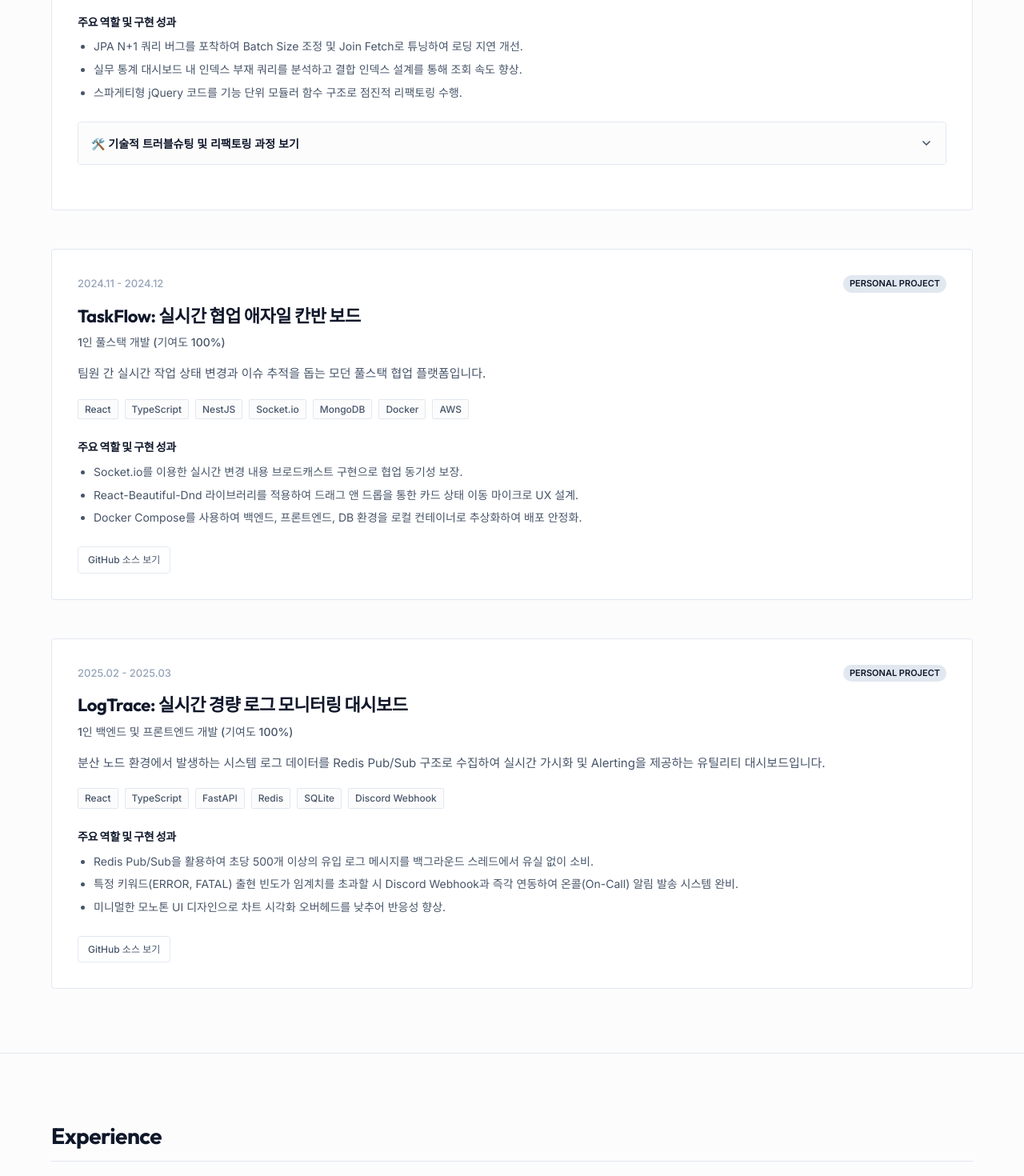
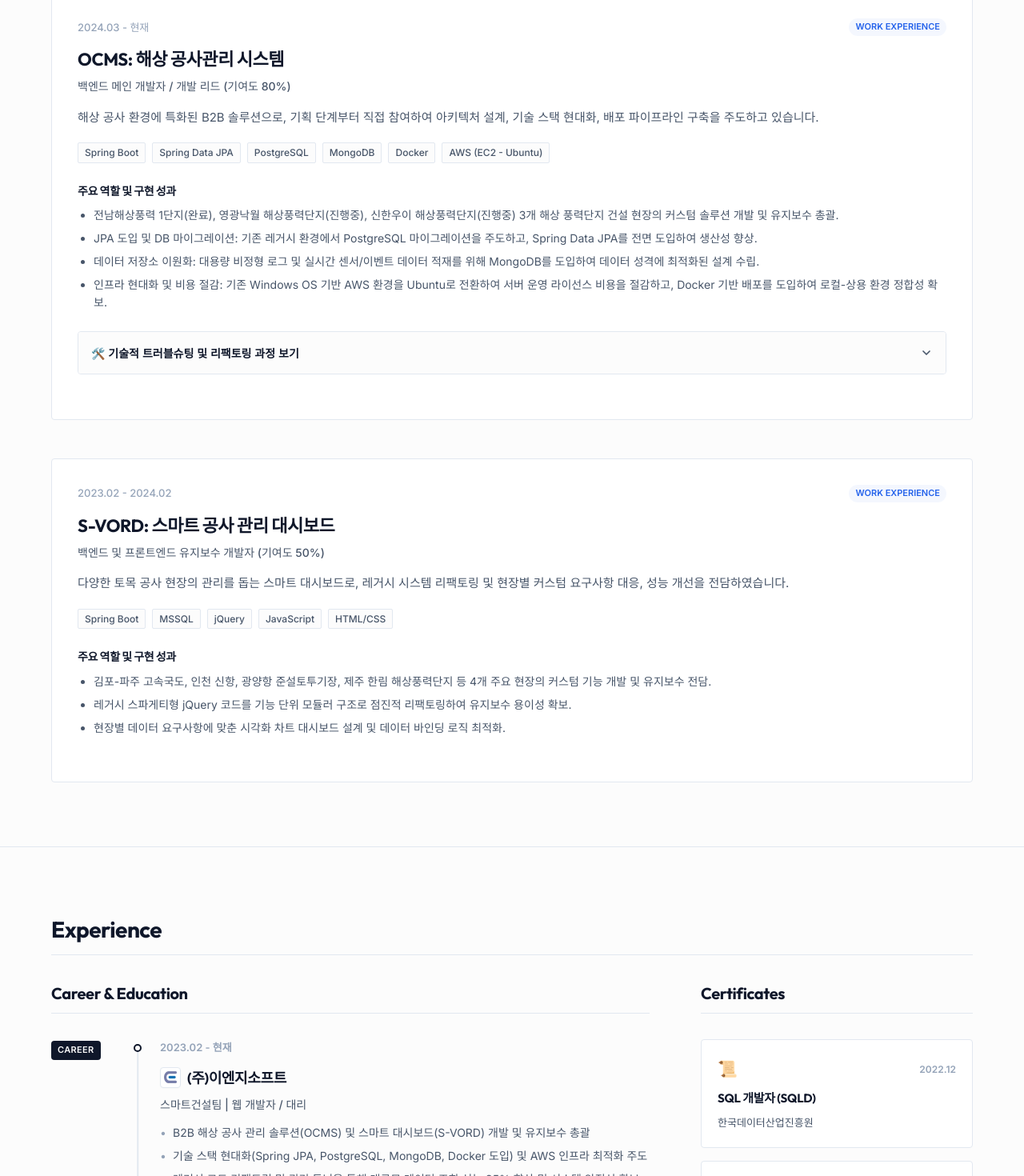
Before and after one commit to interrobang-dev/work-portfolio, a React (Vite) app: page / in a window 1280 px wide. Shown: the part 2880-4350 px from the top of the page at 80% size. Built offline with nearby package versions, Linux system fonts and the light colour scheme.

Commit message:
feat: refine project details and add AI co-programming skills

```diff
--- a/src/data/portfolioData.ts
+++ b/src/data/portfolioData.ts
@@ -73,59 +73,54 @@ export const skillsData: SkillCategory[] = [
         description: "협업을 위한 브랜치 룰 수립 및 CI/CD 파이프라인 자동 빌드 설정 경험."
       }
     ]
+  },
+  {
+    category: "AI & Productivity",
+    items: [
+      {
+        name: "AI Co-programming (Cursor / Claude CLI / Antigravity)",
+        level: "Advanced",
+        description: "Cursor, Claude CLI, Antigravity 등의 AI 도구 및 에이전트를 활용하여 보일러플레이트 작성과 레거시 리팩토링 과정을 가속화하고, 아키텍처 초안 교차 검증 도구로 활용합니다."
+      }
+    ]
   }
 ];
 
 export const projectsData: Project[] = [
   {
-    id: "ocms-refactoring",
-    title: "사내 통합 운영 관리 시스템 (OCMS) 성능 개선 및 유지보수",
+    id: "ocms",
+    title: "OCMS: 해상 공사관리 시스템",
     type: "work",
-    period: "2023.03 - 현재",
-    role: "백엔드 메인 개발자 (기여도 80%)",
-    summary: "Spring Boot와 jQuery 기반의 운영 관리 도구로, DB 병목과 레거시 비효율성 요소를 분석하여 전체 시스템 처리량을 획성적으로 증대시켰습니다.",
-    techStack: ["Spring Boot", "Spring Data JPA", "Oracle DB", "jQuery", "Thymeleaf"],
+    period: "2024.03 - 현재",
+    role: "백엔드 메인 개발자 / 개발 리드 (기여도 80%)",
+    summary: "해상 공사 환경에 특화된 B2B 솔루션으로, 기획 단계부터 직접 참여하여 아키텍처 설계, 기술 스택 현대화, 배포 파이프라인 구축을 주도하고 있습니다.",
+    techStack: ["Spring Boot", "Spring Data JPA", "PostgreSQL", "MongoDB", "Docker", "AWS (EC2 - Ubuntu)"],
     highlights: [
-      "JPA N+1 쿼리 버그를 포착하여 Batch Size 조정 및 Join Fetch로 튜닝하여 로딩 지연 개선.",
-      "실무 통계 대시보드 내 인덱스 부재 쿼리를 분석하고 결합 인덱스 설계를 통해 조회 속도 향상.",
-      "스파게티형 jQuery 코드를 기능 단위 모듈러 함수 구조로 점진적 리팩토링 수행."
+      "전남해상풍력 1단지(완료), 영광낙월 해상풍력단지(진행중), 신한우이 해상풍력단지(진행중) 3개 해상 풍력단지 건설 현장의 커스텀 솔루션 개발 및 유지보수 총괄.",
+      "JPA 도입 및 DB 마이그레이션: 기존 레거시 환경에서 PostgreSQL 마이그레이션을 주도하고, Spring Data JPA를 전면 도입하여 생산성 향상.",
+      "데이터 저장소 이원화: 대용량 비정형 로그 및 실시간 센서/이벤트 데이터 적재를 위해 MongoDB를 도입하여 데이터 성격에 최적화된 설계 수립.",
+      "인프라 현대화 및 비용 절감: 기존 Windows OS 기반 AWS 환경을 Ubuntu로 전환하여 서버 운영 라이선스 비용을 절감하고, Docker 기반 배포를 도입하여 로컬-상용 환경 정합성 확보."
     ],
     troubleshooting: {
-      problem: "사내 대시보드 통계 조회 및 엑셀 다운로드 요청 시 최대 7.2초 수준의 API 응답 지연 현상 발생.",
-      cause: "연관 엔티티 FetchType.EAGER 설정 및 무분별한 루프 내 추가 SQL 발행(N+1 조회 문제)으로 인한 DB 커넥션 풀 고갈.",
-      solution: "연관 관계를 FetchType.LAZY로 일괄 전환하고, 통계성 복잡 쿼리는 QueryDSL 동적 쿼리와 Fetch Join을 사용하여 단일 쿼리로 병합 조회하도록 로직 재작성.",
-      result: "해당 API 평균 응답 지연을 7.2초에서 0.3초로 단축(약 95% 개선)하였고, 피크타임 DB 서버 CPU 부하율을 40% 이상 안정화."
+      problem: "시스템 대시보드 통계 조회 및 실시간 공사 이력 다운로드 시 최대 7.2초 수준의 API 응답 지연 현상 발생.",
+      cause: "JPA 도입 초기 연관 엔티티 FetchType.EAGER 설정 남용 및 루프 내부 추가 SQL 발행(N+1 조회 문제)으로 인한 DB 커넥션 풀 고갈.",
+      solution: "연관 관계를 FetchType.LAZY로 전환하고, 통계성 복잡 쿼리는 QueryDSL 동적 쿼리와 Fetch Join을 사용하여 단일 쿼리로 병합 조회하도록 최적화.",
+      result: "해당 API 평균 응답 시간을 7.2초에서 0.3초로 대폭 단축(약 95% 개선)하고 DB CPU 부하를 대폭 안정화."
     }
   },
   {
-    id: "taskflow",
-    title: "TaskFlow: 실시간 협업 애자일 칸반 보드",
-    type: "personal",
-    period: "2024.11 - 2024.12",
-    role: "1인 풀스택 개발 (기여도 100%)",
-    summary: "팀원 간 실시간 작업 상태 변경과 이슈 추적을 돕는 모던 풀스택 협업 플랫폼입니다.",
-    techStack: ["React", "TypeScript", "NestJS", "Socket.io", "MongoDB", "Docker", "AWS"],
+    id: "s-vord",
+    title: "S-VORD: 스마트 공사 관리 대시보드",
+    type: "work",
+    period: "2023.02 - 2024.02",
+    role: "백엔드 및 프론트엔드 유지보수 개발자 (기여도 50%)",
+    summary: "다양한 토목 공사 현장의 관리를 돕는 스마트 대시보드로, 레거시 시스템 리팩토링 및 현장별 커스텀 요구사항 대응, 성능 개선을 전담하였습니다.",
+    techStack: ["Spring Boot", "MSSQL", "jQuery", "JavaScript", "HTML/CSS"],
     highlights: [
-      "Socket.io를 이용한 실시간 변경 내용 브로드캐스트 구현으로 협업 동기성 보장.",
-      "React-Beautiful-Dnd 라이브러리를 적용하여 드래그 앤 드롭을 통한 카드 상태 이동 마이크로 UX 설계.",
-      "Docker Compose를 사용하여 백엔드, 프론트엔드, DB 환경을 로컬 컨테이너로 추상화하여 배포 안정화."
-    ],
-    githubUrl: "https://github.com/example-github/taskflow"
-  },
-  {
-    id: "logtrace",
-    title: "LogTrace: 실시간 경량 로그 모니터링 대시보드",
-    type: "personal",
-    period: "2025.02 - 2025.03",
-    role: "1인 백엔드 및 프론트엔드 개발 (기여도 100%)",
-    summary: "분산 노드 환경에서 발생하는 시스템 로그 데이터를 Redis Pub/Sub 구조로 수집하여 실시간 가시화 및 Alerting을 제공하는 유틸리티 대시보드입니다.",
-    techStack: ["React", "TypeScript", "FastAPI", "Redis", "SQLite", "Discord Webhook"],
-    highlights: [
-      "Redis Pub/Sub을 활용하여 초당 500개 이상의 유입 로그 메시지를 백그라운드 스레드에서 유실 없이 소비.",
-      "특정 키워드(ERROR, FATAL) 출현 빈도가 임계치를 초과할 시 Discord Webhook과 즉각 연동하여 온콜(On-Call) 알림 발송 시스템 완비.",
-      "미니멀한 모노톤 UI 디자인으로 차트 시각화 오버헤드를 낮추어 반응성 향상."
-    ],
-    githubUrl: "https://github.com/example-github/logtrace"
+      "김포-파주 고속국도, 인천 신항, 광양항 준설토투기장, 제주 한림 해상풍력단지 등 4개 주요 현장의 커스텀 기능 개발 및 유지보수 전담.",
+      "레거시 스파게티형 jQuery 코드를 기능 단위 모듈러 구조로 점진적 리팩토링하여 유지보수 용이성 확보.",
+      "현장별 데이터 요구사항에 맞춘 시각화 차트 대시보드 설계 및 데이터 바인딩 로직 최적화."
+    ]
   }
 ];
 
@@ -135,9 +130,9 @@ export const experienceData: Experience[] = [
     role: "스마트건설팀 | 웹 개발자 / 대리",
     period: "2023.02 - 현재",
     description: [
-      "B2B 맞춤형 솔루션인 해상 공사 관리 시스템(OCMS)의 기능 개발 및 유지보수 총괄",
-      "오래된 레거시 코드의 안정화를 위한 리팩토링 및 시스템 성능 최적화 작업 주도",
-      "기존 고객사들의 높은 만족도를 바탕으로 신규 업체 계약 수주 연속 달성에 크게 기여"
+      "B2B 해상 공사 관리 솔루션(OCMS) 및 스마트 대시보드(S-VORD) 개발 및 유지보수 총괄",
+      "기술 스택 현대화(Spring JPA, PostgreSQL, MongoDB, Docker 도입) 및 AWS 인프라 최적화 주도",
+      "레거시 코드 리팩토링 및 쿼리 튜닝을 통해 대규모 데이터 조회 성능 95% 향상 및 시스템 안정성 확보"
     ],
     type: "career",
     logo: engsoftLogo
--- a/src/data/types.ts
+++ b/src/data/types.ts
@@ -15,7 +15,7 @@ export interface SkillItem {
 }
 
 export interface SkillCategory {
-  category: "Backend" | "Frontend" | "DevOps" | "Methodology & Tools";
+  category: "Backend" | "Frontend" | "DevOps" | "Methodology & Tools" | "AI & Productivity";
   items: SkillItem[];
 }
 
```
